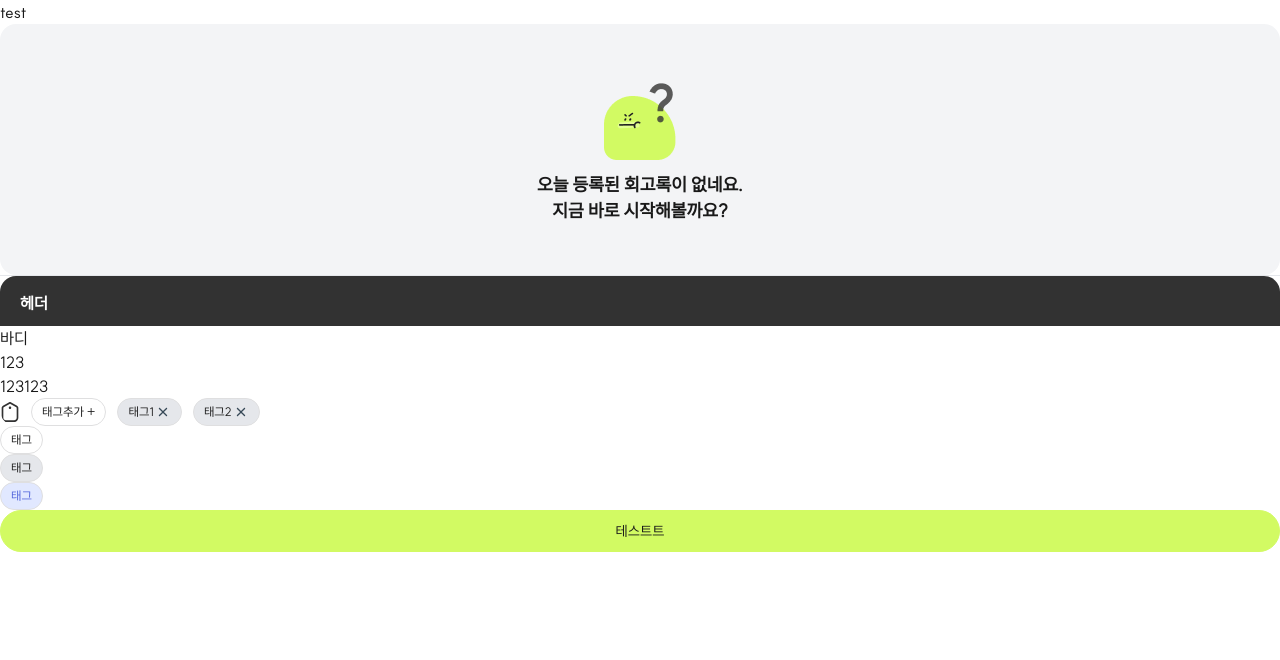
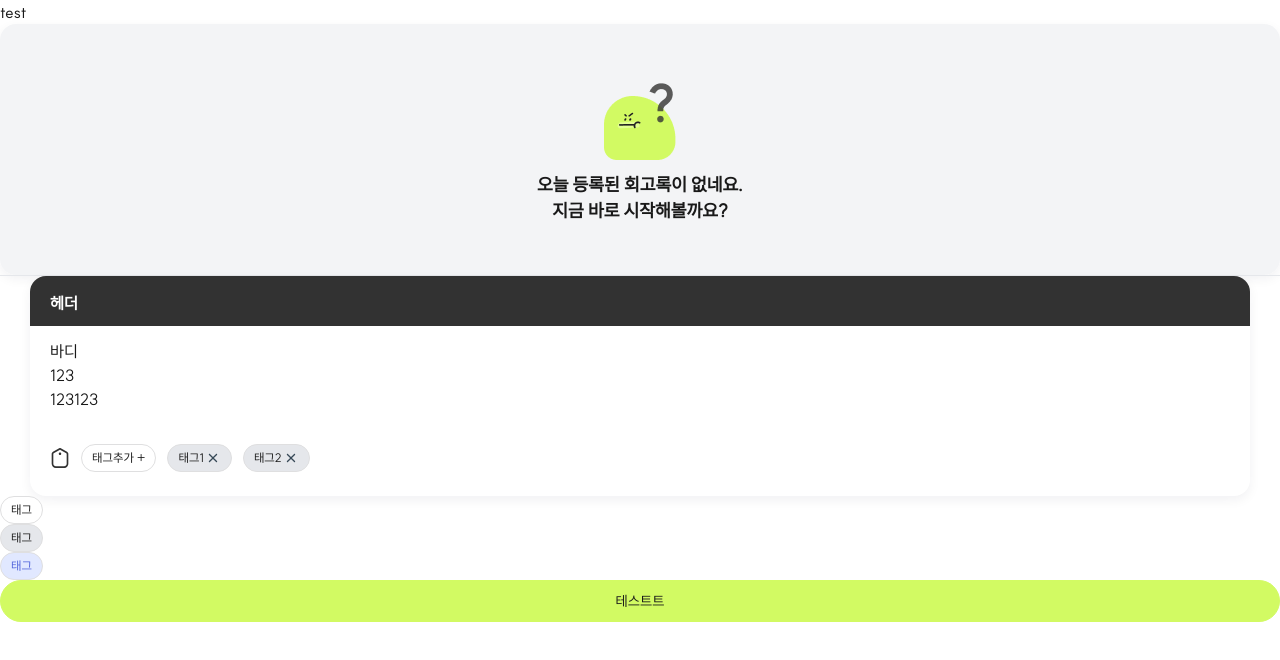
Before and after one commit to muzi55/didit, a Next.js app: page / in a window 1280 px wide. Shown: the top 660 px of the page. Built offline with nearby package versions, Linux system fonts and the light colour scheme.

Commit message:
component: DailyCard 스타일 개선 및 패딩 추가, DailyRecordProvider 컴포넌트 그림자 추가

```diff
--- a/src/app/_components/common/card/DailyCard.tsx
+++ b/src/app/_components/common/card/DailyCard.tsx
@@ -22,7 +22,7 @@ const Header = ({
 	href?: string;
 }) => {
 	return (
-		<div className="flex justify-between bg-secondary text-bodyMedium700 text-white pt-[15px] pb-[11px] pl-[20px] pr-[15px]">
+		<div className="flex justify-between bg-secondary text-bodyMedium700 text-white pt-[15px] pb-[11px] dailyCard-padding">
 			<h3>{children}</h3>
 			{href && <Link href={href}>{icons.angleRight}</Link>}
 		</div>
@@ -30,12 +30,17 @@ const Header = ({
 };
 
 const Body = ({ children }: { children: string }) => {
-	return <div dangerouslySetInnerHTML={{ __html: children }}></div>;
+	return (
+		<div
+			className="pt-[13px] pb-[33px] px-[20px]"
+			dangerouslySetInnerHTML={{ __html: children }}
+		/>
+	);
 };
 
 const TagList = ({ listItem }: CardTagListProps) => {
 	return (
-		<ul className="flex items-center gap-x-[11px]">
+		<ul className="flex items-center gap-x-[11px] dailyCard-padding pb-[24px]">
 			<li>{icons.label}</li>
 			<li>
 				<Tag onClick={() => {}}>태그추가 +</Tag>
--- a/src/app/_components/write/DailyRecordProvider.tsx
+++ b/src/app/_components/write/DailyRecordProvider.tsx
@@ -5,5 +5,9 @@ export default function DailyRecordProvider({
 }: {
 	children: React.ReactNode;
 }) {
-	return <div className="w-full rounded-2xl overflow-hidden">{children}</div>;
+	return (
+		<div className="w-full rounded-2xl overflow-hidden shadow-shadow3">
+			{children}
+		</div>
+	);
 }
--- a/src/app/globals.css
+++ b/src/app/globals.css
@@ -129,3 +129,10 @@ body {
   font-family: var(--suit-regular);
   color: var(--primary-text);
 }
+
+@layer utilities {
+  .dailyCard-padding {
+    padding-left: 20px;
+    padding-right: 15px;
+  }
+}
--- a/src/app/page.tsx
+++ b/src/app/page.tsx
@@ -15,6 +15,7 @@ export default function Home() {
 			</DailyRecordProvider>
 			<hr />
 
+			<div className="px-[30px]">
 				<DailyRecordProvider>
 					<DailyCard>
 						<DailyCard.Header>헤더</DailyCard.Header>
@@ -27,6 +28,7 @@ export default function Home() {
 						/>
 					</DailyCard>
 				</DailyRecordProvider>
+			</div>
 
 			<Tag onClick={() => {}}>태그</Tag>
 			<Tag onClick={() => {}} type="remove">
```
Also changed, not shown: 1 other file (tests, documents, lock files or other folders). Lines whose indentation alone changed are shown as unchanged.
